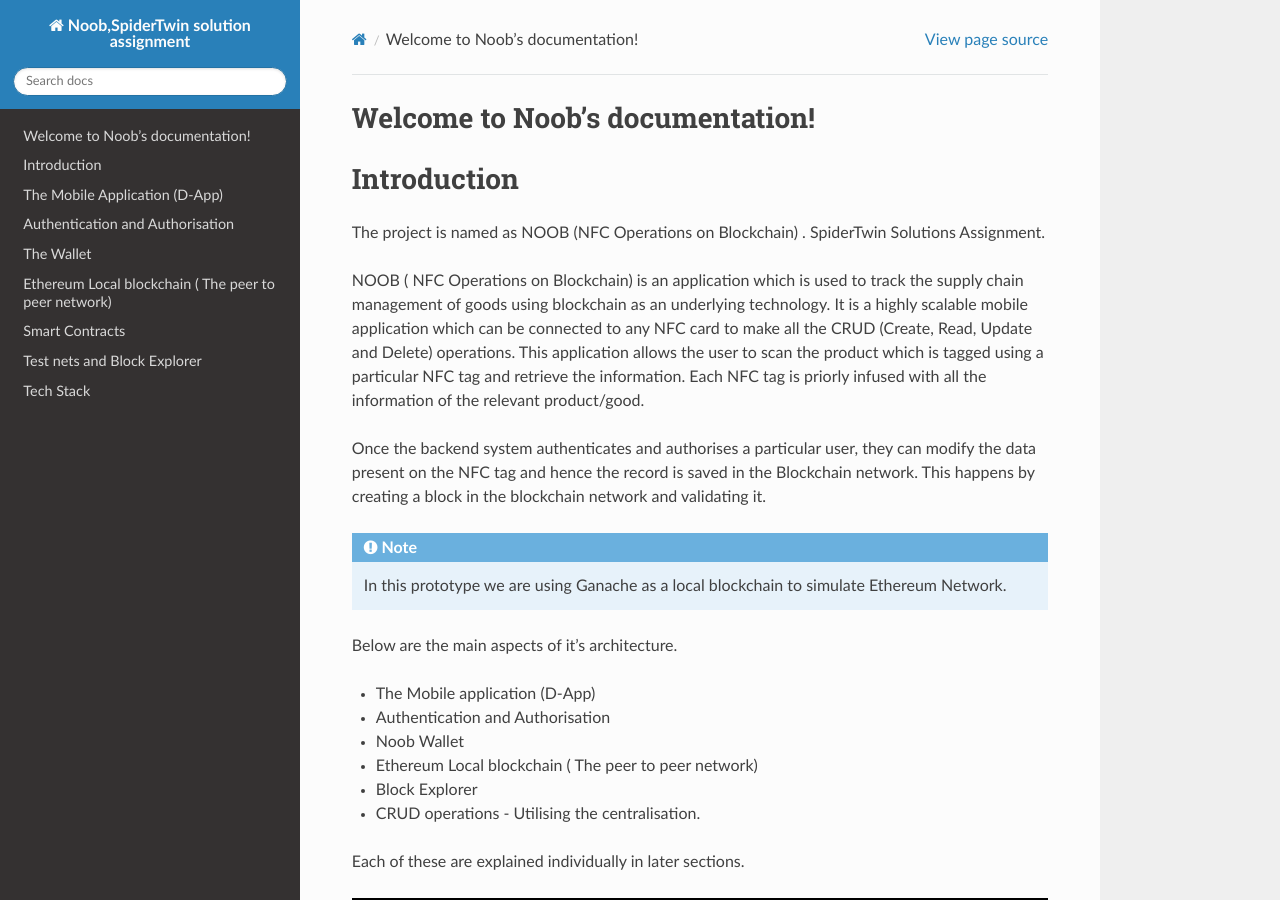
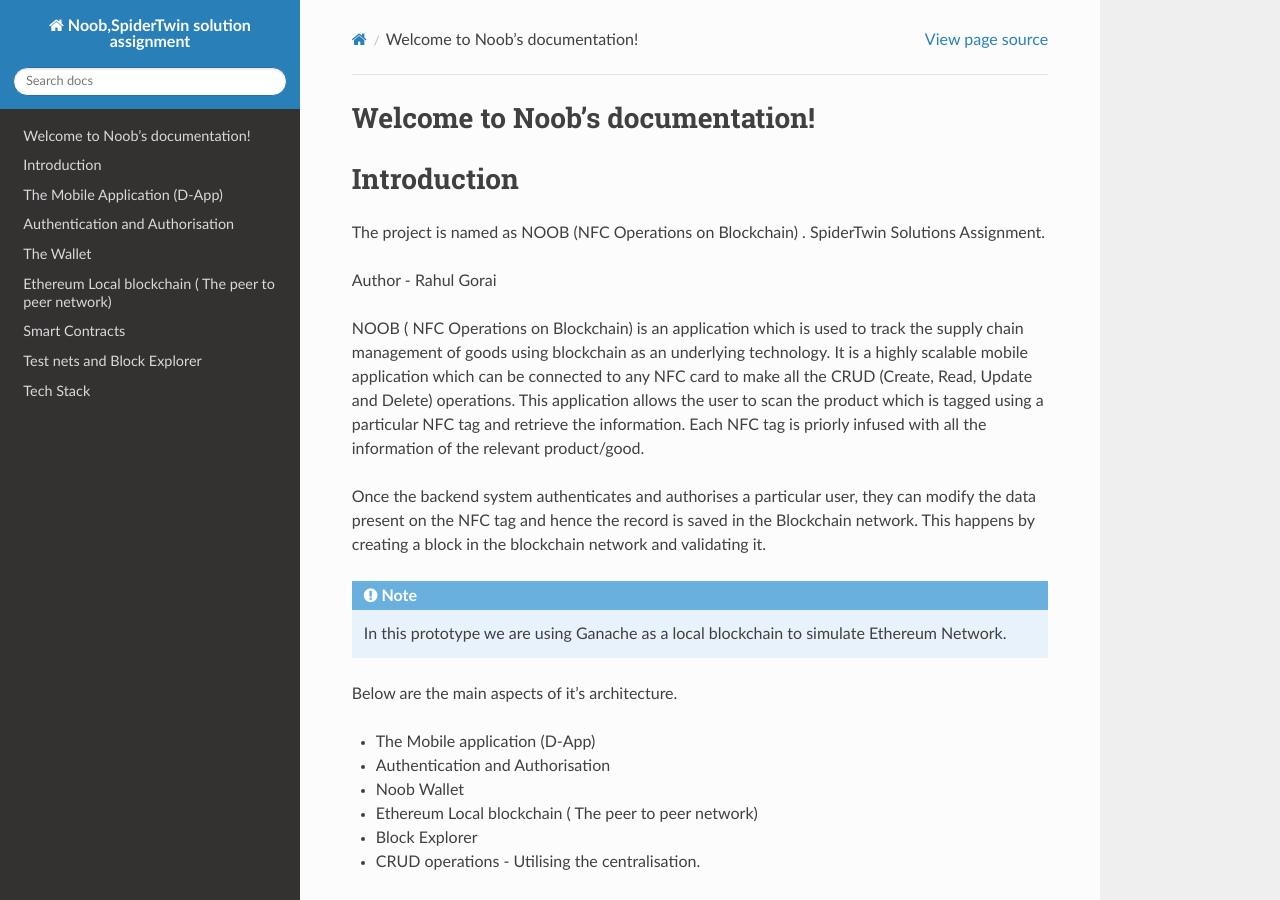
Before and after one commit to rahulgorai22/spidertwin, a Sphinx documentation site: the page built from source/index.rst, in a window 1280 px wide and 900 px high. Built offline with Sphinx 7.4.7 and the Read the Docs theme 2.0.0, drawn with Linux system fonts in a browser that asks for light colours.

Commit message:
Update index.rst

```diff
--- a/source/index.rst
+++ b/source/index.rst
@@ -16,6 +16,8 @@
 ==================
 
 The project is named as NOOB (NFC Operations on Blockchain) . SpiderTwin Solutions Assignment.
+
+Author - Rahul Gorai
 
 NOOB ( NFC Operations on Blockchain) is an application which is used to track the supply chain
 management of goods using blockchain as an underlying technology. It is a highly scalable mobile
```
